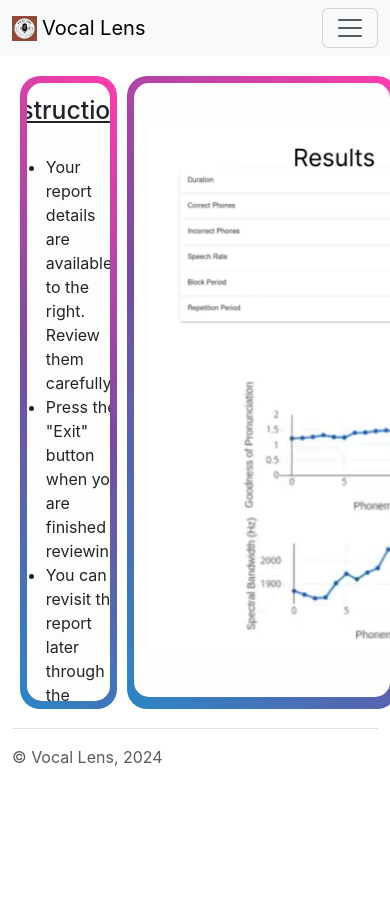
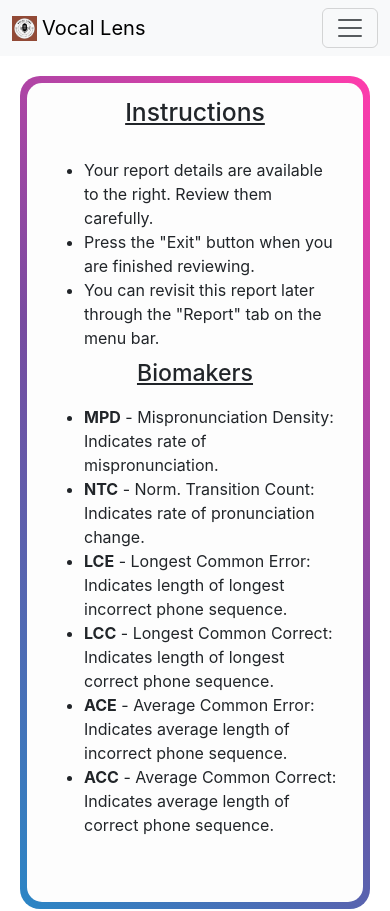
Before and after one commit to axxyush/vocallens, a React (Create React App) app: page /result in a window 390 px wide. Shown: the top 911 px of the page. Before the commit the page ends 844 px from the top, so only its background shows below. Built offline with nearby package versions, Linux system fonts and the light colour scheme.

Commit message:
CSS modified

```diff
--- a/src/App.css
+++ b/src/App.css
@@ -657,3 +657,86 @@ audio {
 /* *************************************** */
 
 /* *************************************** */
+
+@media (max-width: 850px) {
+  .upload-contain {
+    display: flex;
+    flex-direction: row;
+    flex-wrap: wrap;
+    margin: 15px;
+    height: max-content;
+  }
+
+  .instructions {
+    background-image: linear-gradient(
+      225deg,
+      #ff3cac 0%,
+      #784ba0 50%,
+      #2b86c5 100%
+    );
+    height: max-content;
+    width: 100%;
+    border-radius: 20px;
+  }
+
+  .instruct-content {
+    background-color: #fdfdfd;
+    margin: 7px;
+    height: 97.7%;
+    border-radius: 15px;
+    display: flex;
+    align-items: center;
+    justify-content: center;
+    flex-direction: column;
+    padding: 15px;
+  }
+  .instruct-content h2 {
+    margin-top: auto;
+  }
+  .instruct-content ul {
+    margin: 10px;
+  }
+  .diff-options {
+    display: flex;
+    flex-direction: column;
+    flex-wrap: wrap;
+    justify-content: center;
+    align-items: center;
+  }
+
+  .upload-content {
+    background-color: #fdfdfd;
+    margin: 7px;
+    height: 97.7%;
+    border-radius: 15px;
+    display: flex;
+    align-items: center;
+    flex-direction: column;
+    padding: 5%;
+  }
+  .upload-content-result {
+    background-color: #fdfdfd;
+    margin: 7px;
+    height: 97%;
+    border-radius: 15px;
+    display: flex;
+    align-items: center;
+    justify-content: space-evenly;
+    flex-direction: column;
+    padding: 5%;
+    overflow: scroll;
+  }
+
+  .upload {
+    background-image: linear-gradient(
+      225deg,
+      #ff3cac 0%,
+      #784ba0 50%,
+      #2b86c5 100%
+    );
+    height: max-content;
+    width: 100%;
+    margin: 5px;
+    border-radius: 20px;
+  }
+}
--- a/src/components/Upload.js
+++ b/src/components/Upload.js
@@ -182,7 +182,7 @@ function Upload() {
             </div>
           </div>
 
-          <div style={{ marginTop: "20px" }} className="d-flex">
+          <div style={{ marginTop: "20px" }} className="d-flex flex-wrap gap-3">
             <div className="InputContainer">
               <input
                 placeholder="Speakers"
```
